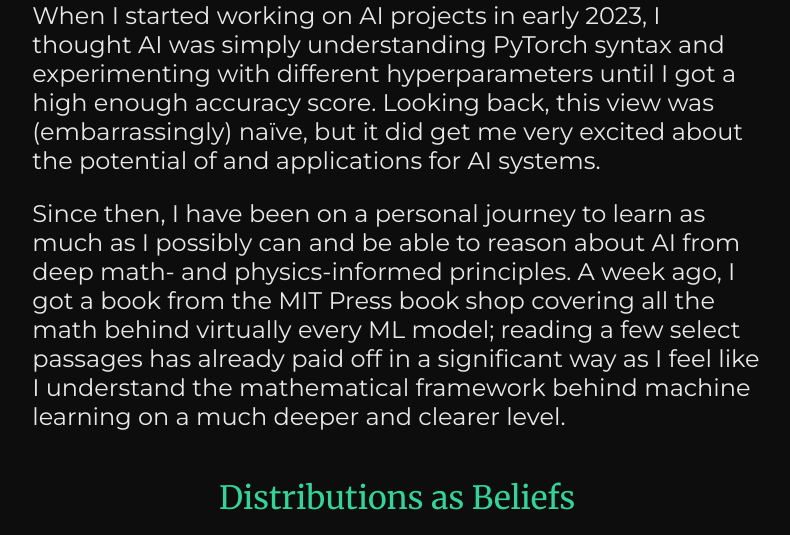
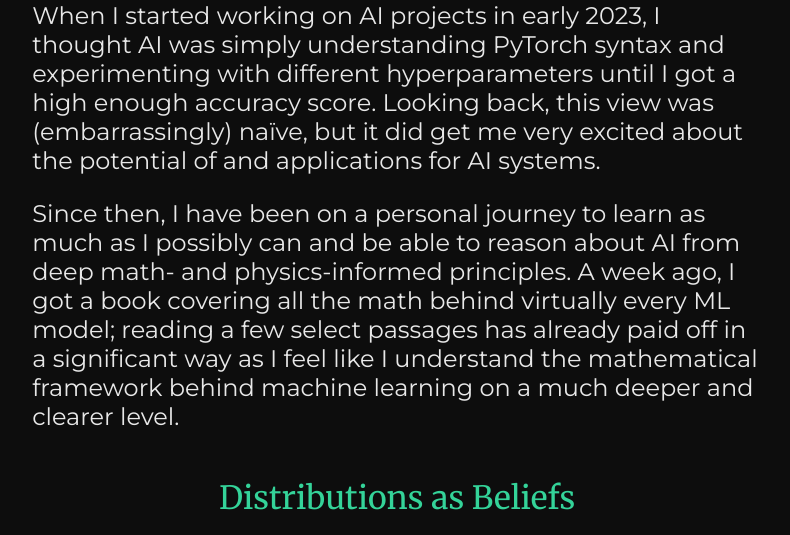
Before and after one commit to spencer-karofsky/new-website, an Astro site: page /probabilistic-view-of-ml in a window 1280 px wide. Shown: the part 265-800 px from the top of the page, without its empty margins (243-1033 px from the left). Built offline with nearby package versions, Linux system fonts and the light colour scheme; Astro itself is replaced by a stand-in of ours.

Commit message:
Update probabilistic-view-of-ml.astro

```diff
--- a/src/pages/probabilistic-view-of-ml.astro
+++ b/src/pages/probabilistic-view-of-ml.astro
@@ -32,8 +32,7 @@ import '../styles/global.css';
 
         <p>
             Since then, I have been on a personal journey to learn as much as I possibly can and be able to reason
-            about AI from deep math- and physics-informed principles. A week ago, I got a book from the MIT Press
-            book shop covering all the math behind virtually every ML model; reading a few select passages has already
+            about AI from deep math- and physics-informed principles. A week ago, I got a book covering all the math behind virtually every ML model; reading a few select passages has already
             paid off in a significant way as I feel like I understand the mathematical framework behind machine
             learning on a much deeper and clearer level.
         </p>
```
